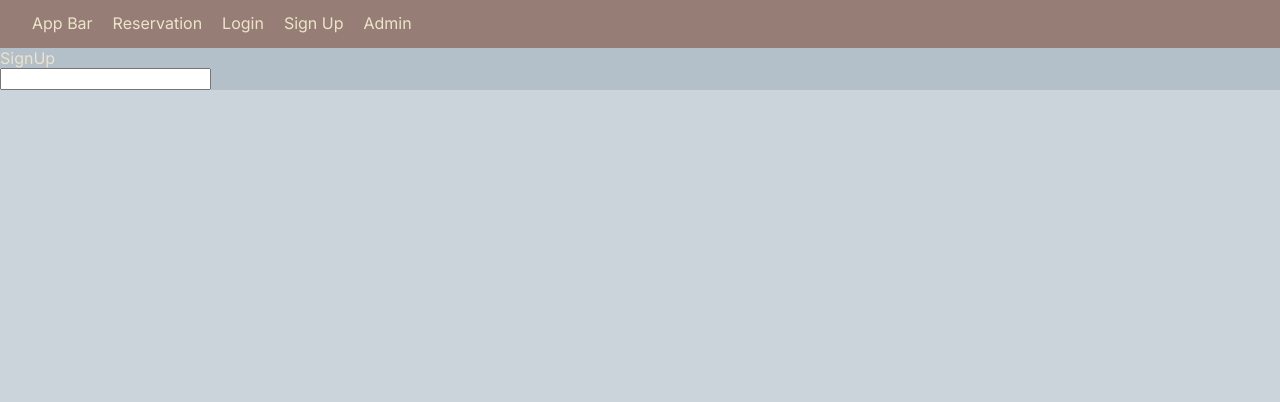
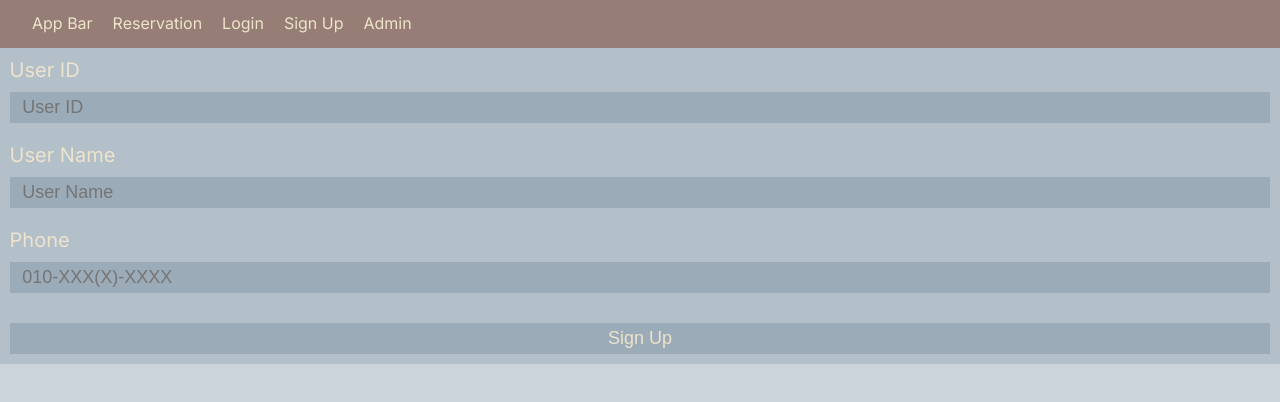
Before and after one commit to jwonp/dr-browser, a Next.js app: page /signup in a window 1280 px wide. Shown: the top 402 px of the page. Built offline with nearby package versions, Linux system fonts and the light colour scheme.

Commit message:
add regist form components

```diff
--- a/src/app/signup/page.tsx
+++ b/src/app/signup/page.tsx
@@ -1,15 +1,73 @@
+"use client";
+import FormInputBar from "@/components/form/FormInputBar/FormInputBar";
+import { phoneNumberKeyEvent } from "@/components/form/FormInputBar/PhoneNumberEvent";
+import { useRouter } from "next/navigation";
+
 // import styles from "@/app/page.module.scss"
 const SignUp = () => {
-  return <div>SignUp
+  const router = useRouter();
+  return (
     <div>
-        <div>
-            <form>
+      <div>
+        <form>
+          <FormInputBar
+            label="User ID"
+            inputProps={{
+              id: "user-id",
+              type: "text",
+              required: true,
+              placeholder: "User ID",
+            }}
+          />
+          <FormInputBar
+            label="User Name"
+            inputProps={{
+              id: "user-name",
+              type: "text",
+              required: true,
+              placeholder: "User Name",
+            }}
+          />
+          <FormInputBar
+            label="Phone"
+            inputProps={{
+              id: "user-phone",
+              type: "tel",
+              required: true,
+              placeholder: "010-XXX(X)-XXXX",
+              pattern: "[0-9]{3}-[0-9]{3,4}-[0-9]{4}",
+              maxLength: 13,
+              onKeyDown: (e) => {
+                phoneNumberKeyEvent(e);
+              },
+            }}
+          />
+          <FormInputBar
+            inputProps={{
+              type: "submit",
+              value: "Sign Up",
+              onClick: (e) => {
+                e.preventDefault();
+                const userId = (
+                  document.getElementById("user-id") as HTMLInputElement
+                ).value;
+                const userName = (
+                  document.getElementById("user-name") as HTMLInputElement
+                ).value;
+                const userPhone = (
+                  document.getElementById("user-phone") as HTMLInputElement
+                ).value;
 
-                <input/>
-            </form>
-        </div>
+                console.log(`${userId} and ${userName} and ${userPhone}`);
+
+                router.push("/reservation");
+              },
+            }}
+          />
+        </form>
+      </div>
     </div>
-  </div>;
+  );
 };
 
 export default SignUp;
```
